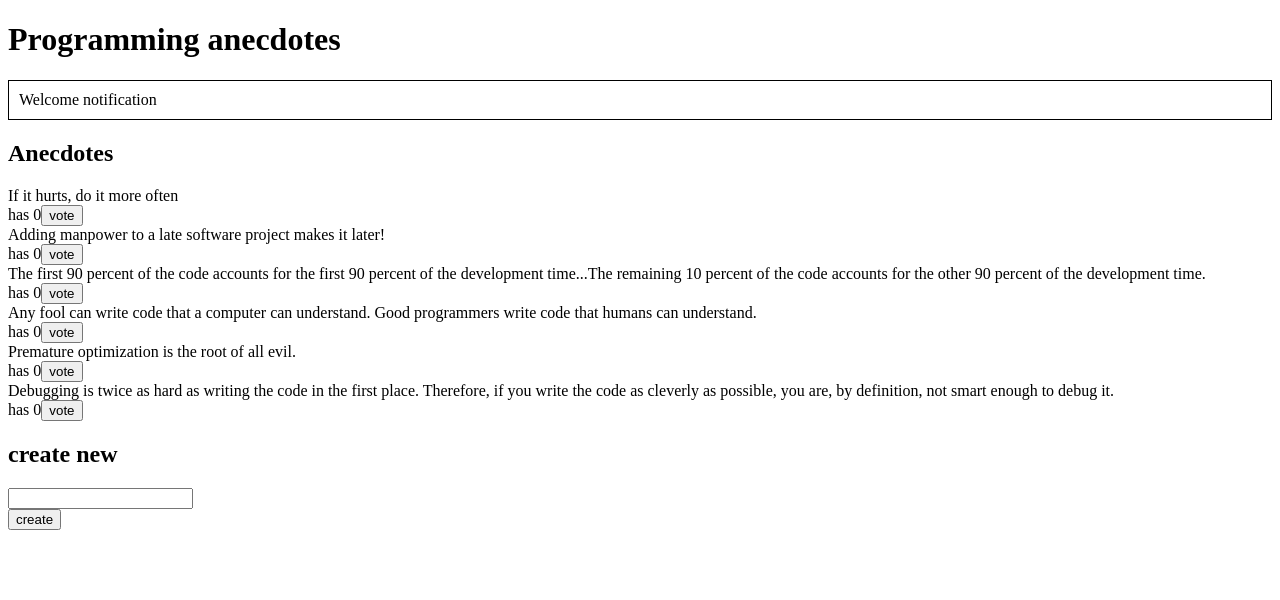
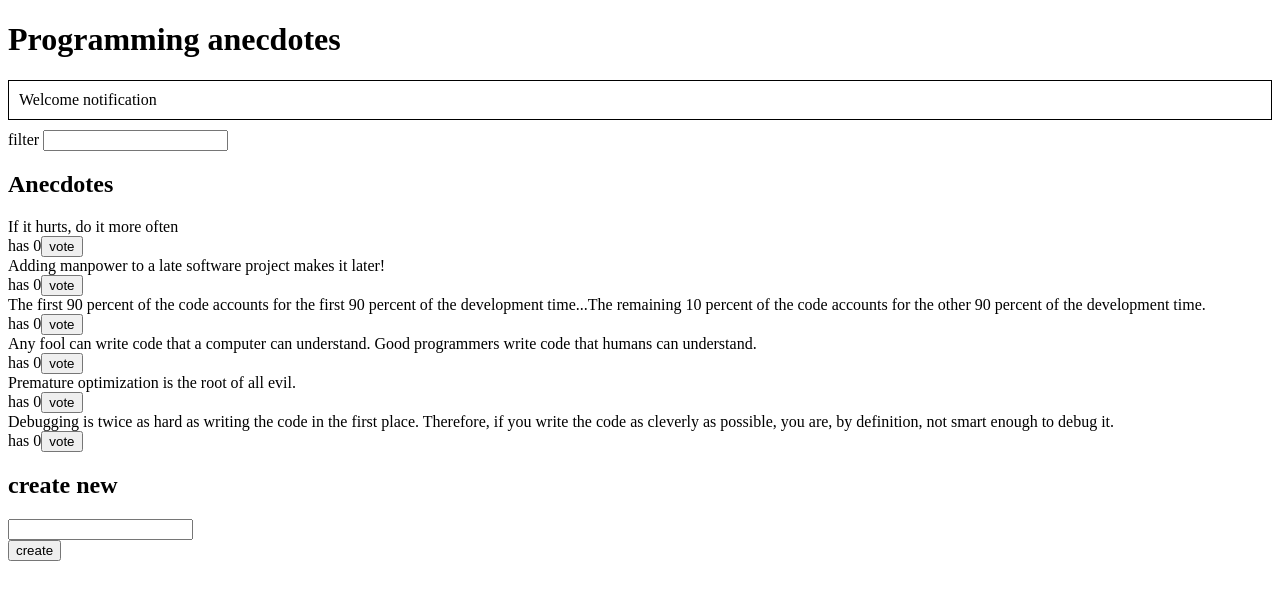
Before and after one commit to tarukojo/redux-anecdotes-v2, a React (Create React App) app: page / in a window 1280 px wide. Shown: the top 600 px of the page. Built offline with nearby package versions, Linux system fonts and the light colour scheme.

Commit message:
Osa 6, teht 5, filter

```diff
--- a/src/App.js
+++ b/src/App.js
@@ -2,6 +2,7 @@
 import Notification from './components/Notification'
 import AnecdoteForm from './components/AnecdoteForm'
 import AnecdoteList from './components/AnecdoteList'
+import Filter from './components/Filter'
 
 class App extends React.Component {
 
@@ -10,6 +11,7 @@
       <div>
         <h1>Programming anecdotes</h1>
         <Notification store={this.props.store} />
+        <Filter store={this.props.store} />
         <AnecdoteList store={this.props.store} />
         <AnecdoteForm store={this.props.store} />
       </div>
--- a/src/components/AnecdoteList.js
+++ b/src/components/AnecdoteList.js
@@ -18,7 +18,13 @@
   }
 
   render() {
-    const anecdotes = this.props.store.getState().anecdotes
+    var anecdotes = this.props.store.getState().anecdotes
+
+    if (this.props.store.getState().filter.filter !== '') {
+      console.log(this.props.store.getState().filter)
+      anecdotes = anecdotes.filter(anecdote => anecdote.content.includes(this.props.store.getState().filter.filter))
+    }
+
     return (
       <div>
         <h2>Anecdotes</h2>
--- /dev/null
+++ b/src/components/Filter.js
@@ -0,0 +1,27 @@
+import React from 'react'
+import { handleFilterChange } from '../reducers/filterReducer'
+
+class Filter extends React.Component {
+
+  handleChange = (event) => {
+    event.preventDefault()
+    this.props.store.dispatch(
+      handleFilterChange(event.target.value)
+    )
+  }
+
+  render() {
+    const style = {
+      marginTop: 10,
+      marginBottom: 10
+    }
+
+    return (
+      <div style={style}>
+        filter <input onChange={this.handleChange}/>
+      </div>
+    )
+  }
+}
+
+export default Filter
--- /dev/null
+++ b/src/reducers/filterReducer.js
@@ -0,0 +1,22 @@
+const initialFilter = ''
+
+const initialState = {
+  filter: initialFilter
+}
+
+export const handleFilterChange = (filter) => {
+  return {
+    type: 'FILTER',
+    filter: filter
+  }
+}
+
+const filterReducer = (store = initialState, action) => {
+  if (action.type==='FILTER') {
+    return  { filter: action.filter }
+  }
+
+  return store
+}
+
+export default filterReducer
--- a/src/store.js
+++ b/src/store.js
@@ -1,10 +1,12 @@
 import { createStore, combineReducers } from 'redux'
 import reducer from './reducers/anecdoteReducer'
 import notificationReducer from './reducers/notificationReducer'
+import filterReducer from './reducers/filterReducer'
 
 const finalReducer = combineReducers({
   anecdotes: reducer,
-  message: notificationReducer
+  message: notificationReducer,
+  filter: filterReducer
 })
 
 const store = createStore(finalReducer)
```
